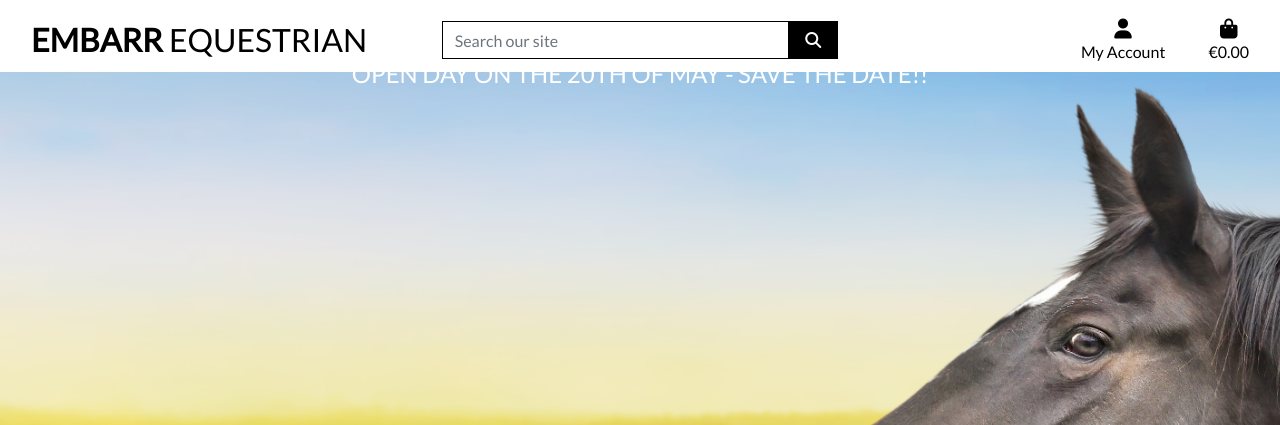
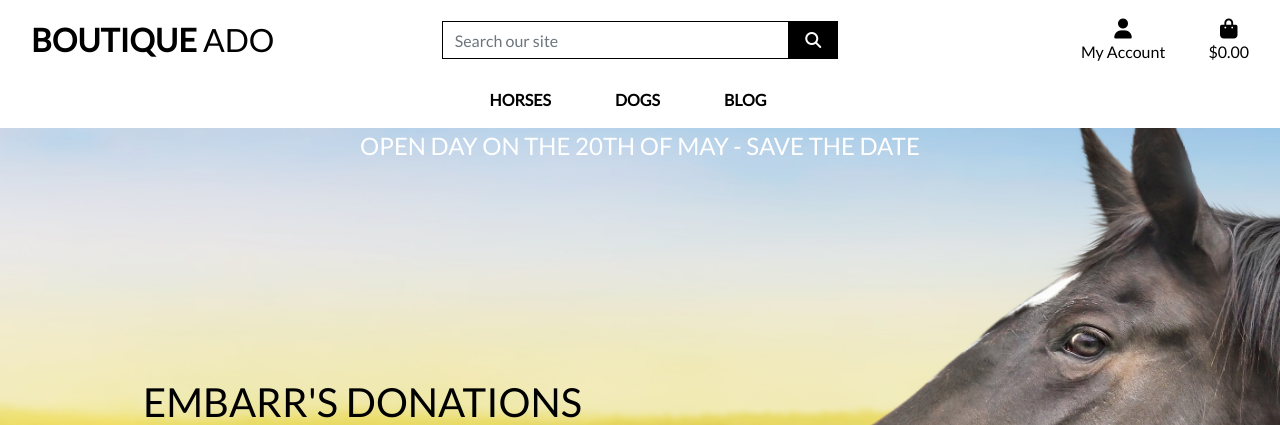
Before and after one commit to chellej80/Embarr-Equestrian-Donations, a Django app: page / in a window 1280 px wide. Shown: the top 425 px of the page. Run offline with Django 4.2, Linux system fonts and the light colour scheme; the visitor is signed in with stand-in values (Sample User, id 1); some libraries are stand-ins or nearby versions.

Commit message:
updated the base css with the includes main nav/ mobile header html

```diff
--- a/templates/base.html
+++ b/templates/base.html
@@ -36,10 +36,10 @@
   </head>
   <body>
     <header class="container-fluid fixed-top">
-      <div id="topnav" class="row bg-white pt-lg-2 d-none d-lg-flex">
-          <div class="col-12 col-lg-4 my-auto py-1 py-lg-0 text-center text-lg-left">
-              <a href="{% url 'home' %}" class="nav-link main-logo-link">
-                    <h2 class="logo-font text-black my-0"><strong>Embarr</strong> Equestrian</h2>
+        <div id="topnav" class="row bg-white pt-lg-2 d-none d-lg-flex">
+            <div class="col-12 col-lg-4 my-auto py-1 py-lg-0 text-center text-lg-left">
+                <a href="{% url 'home' %}" class="nav-link main-logo-link">
+                    <h2 class="logo-font text-black my-0"><strong>Boutique</strong> Ado</h2>
                 </a>
             </div>
             <div class="col-12 col-lg-4 my-auto py-1 py-lg-0">
@@ -68,7 +68,7 @@
                         <div class="dropdown-menu border-0" aria-labelledby="user-options">
                             {% if request.user.is_authenticated %}
                                 {% if request.user.is_superuser %}
-                                    <a href="" class="dropdown-item">My Donations</a>
+                                    <a href="" class="dropdown-item">Product Management</a>
                                 {% endif %}
                                 <a href="" class="dropdown-item">My Profile</a>
                                 <a href="{% url 'account_logout' %}" class="dropdown-item">Logout</a>
@@ -86,7 +86,7 @@
                                     {% if grand_total %}
                                         ${{ grand_total|floatformat:2 }}
                                     {% else %}
-                                        €0.00
+                                        $0.00
                                     {% endif %}
                                 </p>
                             </div>
@@ -95,9 +95,7 @@
                 </ul>
             </div>
         </div>
-
-    </header>
-<div class="row bg-white">
+        <div class="row bg-white">
             <nav class="navbar navbar-expand-lg navbar-light w-100">
                 <button class="navbar-toggler" type="button" data-toggle="collapse" data-target="#main-nav" aria-controls="main-nav" aria-expanded="false" aria-label="Toggle navigation">
                     <span class="navbar-toggler-icon"></span>
@@ -108,7 +106,7 @@
         </div>
         <div id="delivery-banner" class="row text-center">
             <div class="col bg-black text-white">
-                <h4 class="logo-font my-1">Open day on the 20th of May - Save the Date!!</h4>
+                <h4 class="logo-font my-1">Open day on the 20th of May - Save the Date</h4>
             </div>
         </div>
     </header>
```
